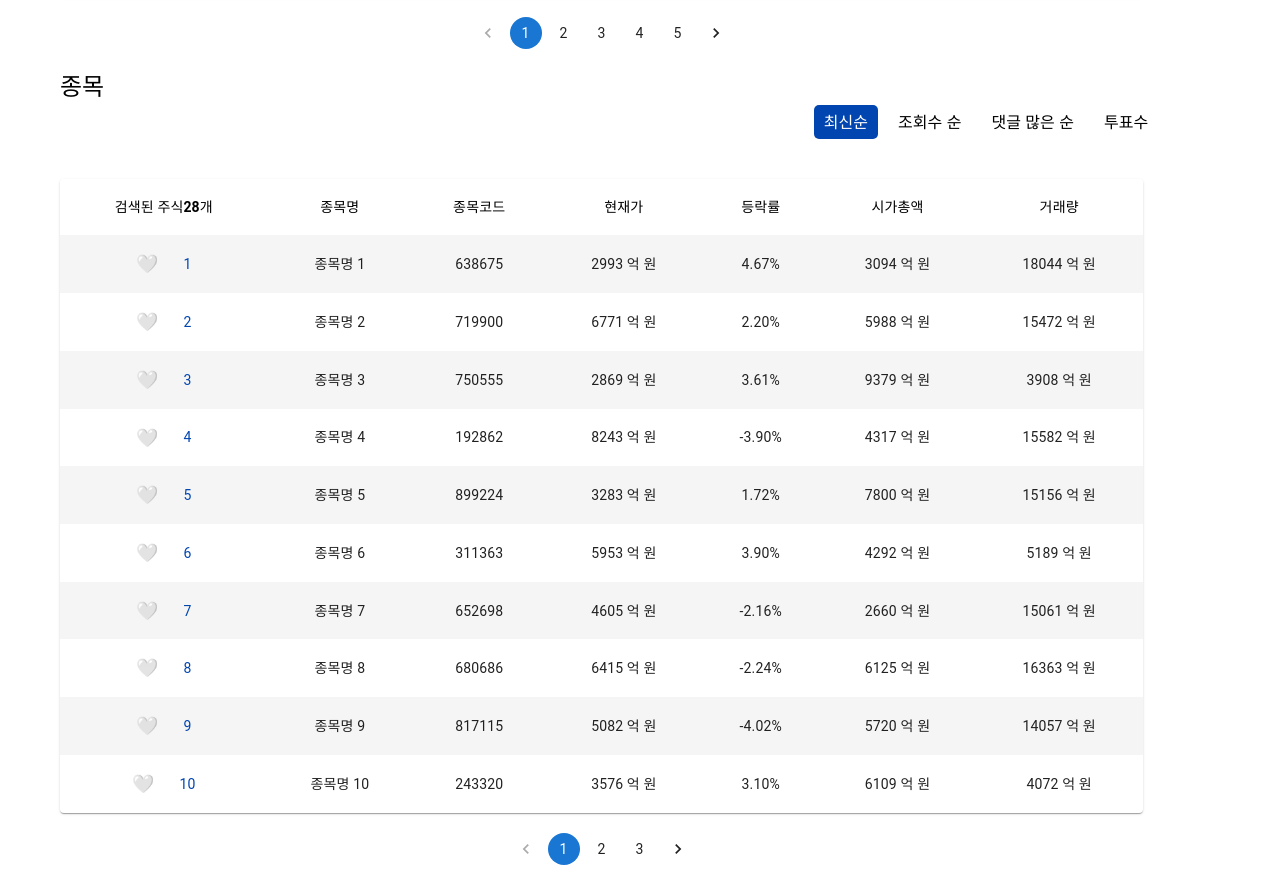
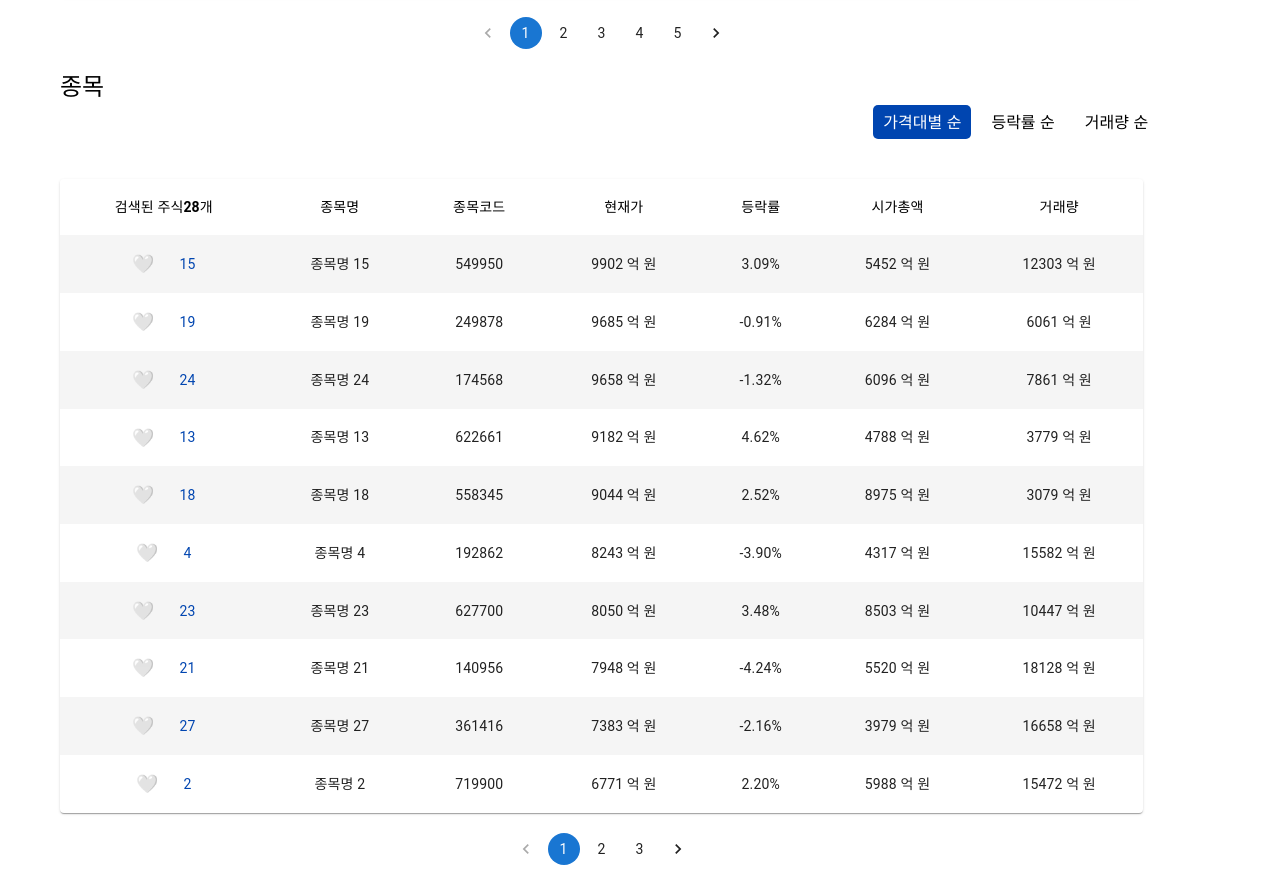
Before and after one commit to React-4/frontend, a React (Vite) app: page / in a window 1280 px wide. Shown: the part 858-1743 px from the top of the page. Built offline with nearby package versions, Linux system fonts and the light colour scheme.

Commit message:
edit: mainpage의 종목부문에 맞게 재수정

```diff
--- a/src/pages/MainPage.jsx
+++ b/src/pages/MainPage.jsx
@@ -54,7 +54,7 @@ const MainPage = () => {
     }
   });
 
-  const [stockSortType, setStockSortType] = useState("latest");
+  const [stockSortType, setStockSortType] = useState("price");
 
   const stockData = Array.from({ length: 28 }, (_, index) => ({
     id: index + 1,
@@ -122,7 +122,7 @@ const MainPage = () => {
 
       <h2 className="list-title">종목</h2>
       <div className="sort-buttons">
-        {disclosureSortOptions.map((option) => (
+        {stockSortOptions.map((option) => (
           <button
             key={option.key}
             className={stockSortType === option.key ? "active" : ""}
```
